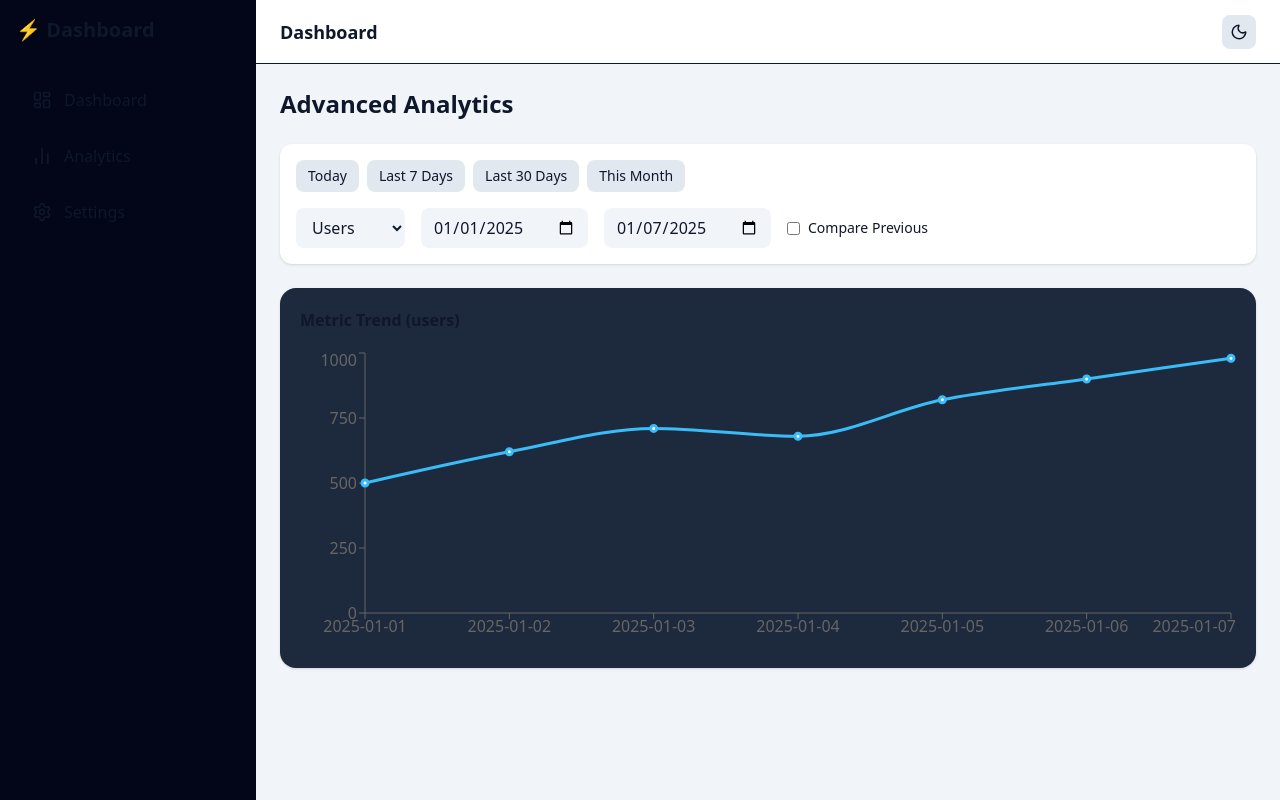
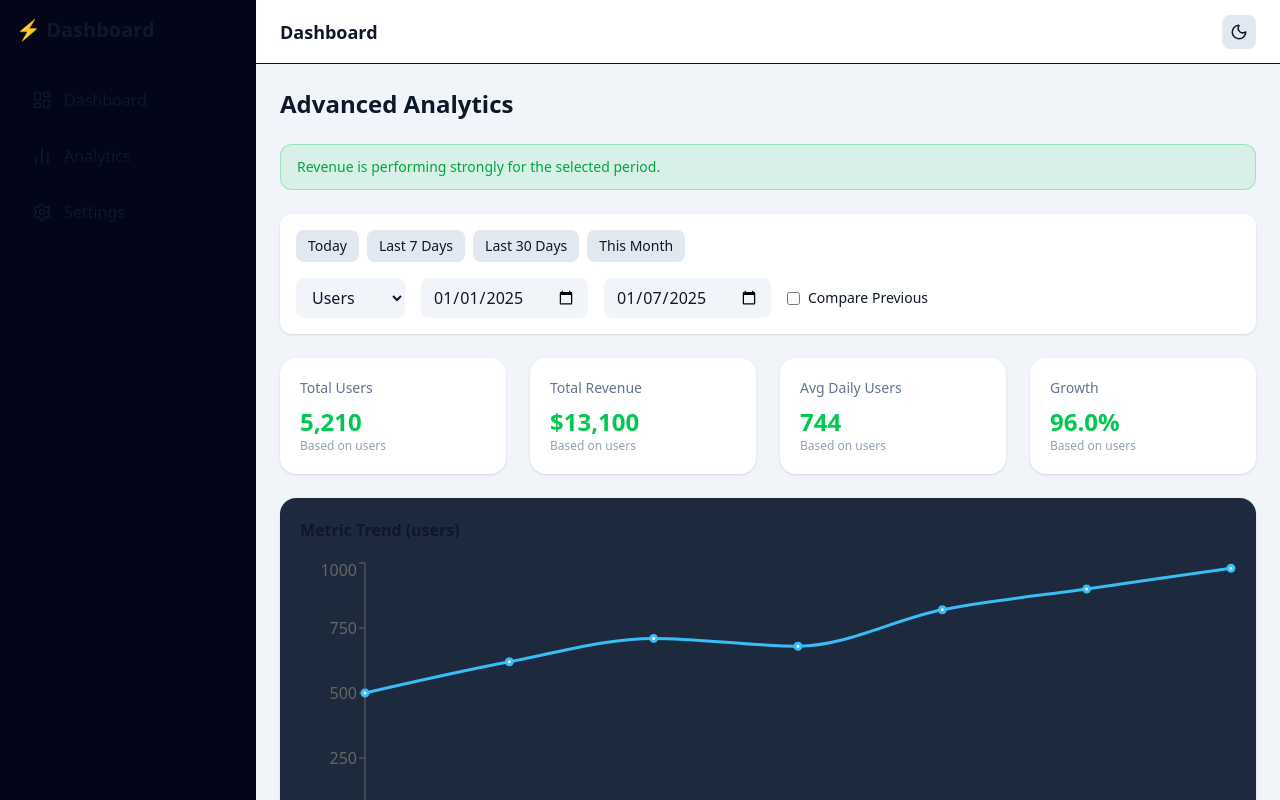
Before and after one commit to Subhronil123/basic-app, a React (Vite) app: page /analytics in a window 1280 px wide. Built offline with nearby package versions, Linux system fonts and the light colour scheme.

Commit message:
add KPI summary and alert system; implement AnalyticsKPICard, AlertBanner, and generateAlerts utility

```diff
--- /dev/null
+++ b/src/components/AlertBanner.jsx
@@ -0,0 +1,15 @@
+const styles = {
+  success: "bg-green-500/10 text-green-600 border-green-500/30",
+  warning: "bg-yellow-500/10 text-yellow-600 border-yellow-500/30",
+  error: "bg-red-500/10 text-red-600 border-red-500/30",
+};
+
+export default function AlertBanner({ type, message }) {
+  return (
+    <div
+      className={`border rounded-xl px-4 py-3 text-sm ${styles[type]}`}
+    >
+      {message}
+    </div>
+  );
+}
--- a/src/components/AnalyticsKPICard.jsx
+++ b/src/components/AnalyticsKPICard.jsx
@@ -1,11 +1,17 @@
-export default function AnalyticsKPICard({ title, value, subtitle }) {
+export default function AnalyticsKPICard({ title, value, subtitle, status }) {
+  const statusColor = {
+    good: "text-green-500",
+    warn: "text-yellow-500",
+    bad: "text-red-500",
+  };
+
   return (
-    <div className="bg-white dark:bg-slate-800 rounded-2xl p-5 shadow transition">
-      <p className="text-sm text-slate-500 dark:text-slate-400">{title}</p>
-      <h3 className="text-2xl font-bold mt-2">{value}</h3>
-      {subtitle && (
-        <p className="text-xs text-slate-400 mt-1">{subtitle}</p>
-      )}
+    <div className="bg-white dark:bg-slate-800 rounded-2xl p-5 shadow">
+      <p className="text-sm text-slate-500">{title}</p>
+      <h3 className={`text-2xl font-bold mt-2 ${statusColor[status]}`}>
+        {value}
+      </h3>
+      {subtitle && <p className="text-xs text-slate-400">{subtitle}</p>}
     </div>
   );
 }
--- a/src/pages/Analytics.jsx
+++ b/src/pages/Analytics.jsx
@@ -2,6 +2,11 @@ import { useMemo, useState } from "react";
 import { analyticsData } from "../data/analyticsData";
 import AnalyticsFilters from "../components/AnalyticsFilters";
 import ChartCard from "../components/ChartCard";
+import AnalyticsKPICard from "../components/AnalyticsKPICard";
+import DataTable from "../components/DataTable";
+import { tableData } from "../data/tableData";
+import AlertBanner from "../components/AlertBanner";
+import { generateAlerts } from "../utils/alertRules";
 import {
   LineChart,
   Line,
@@ -17,24 +22,67 @@ export default function Analytics() {
   const [endDate, setEndDate] = useState("2025-01-07");
   const [compare, setCompare] = useState(false);
 
+  /* ---------------- FILTER DATA ---------------- */
   const filteredData = useMemo(() => {
     return analyticsData.filter(
       (d) => d.date >= startDate && d.date <= endDate
     );
   }, [startDate, endDate]);
 
-  const previousData = useMemo(() => {
-    if (!compare) return [];
+  /* ---------------- MERGE DATA FOR COMPARISON ---------------- */
+  const chartData = useMemo(() => {
+    if (!compare) return filteredData;
+
     return filteredData.map((d) => ({
       ...d,
-      [metric]: Math.floor(d[metric] * 0.8),
+      previous: Math.floor(d[metric] * 0.8),
     }));
-  }, [compare, filteredData, metric]);
+  }, [filteredData, compare, metric]);
 
+  /* ---------------- KPI SUMMARY ---------------- */
+  const summary = useMemo(() => {
+    if (!filteredData.length) return null;
+
+    const totalUsers = filteredData.reduce((s, d) => s + d.users, 0);
+    const totalRevenue = filteredData.reduce((s, d) => s + d.revenue, 0);
+    const avgUsers = Math.round(totalUsers / filteredData.length);
+
+    const growth =
+      filteredData.length > 1
+        ? (
+            ((filteredData.at(-1)[metric] -
+              filteredData[0][metric]) /
+              filteredData[0][metric]) *
+            100
+          ).toFixed(1)
+        : 0;
+
+    return { totalUsers, totalRevenue, avgUsers, growth };
+  }, [filteredData, metric]);
+
+  const kpiStatus = summary?.growth >= 5 ? "good" : summary?.growth >= 0 ? "warn" : "bad";
+
+  const alerts = useMemo(() => {
+    return generateAlerts(summary)
+  }, [summary]);
+
+  /* ---------------- JSX ---------------- */
   return (
     <div className="space-y-6">
       <h2 className="text-2xl font-bold">Advanced Analytics</h2>
 
+      {/* ALERTS */}
+      <div className="space-y-4">
+        {alerts.map((alert, index) => (
+          <AlertBanner
+            key={index}
+            type={alert.type}
+            message={alert.message}
+          />
+        ))}
+      </div>
+
+      {/* Filters */}
       <AnalyticsFilters
         metric={metric}
         setMetric={setMetric}
@@ -46,9 +94,30 @@ export default function Analytics() {
         setCompare={setCompare}
       />
 
+      {/* KPI SUMMARY */}
+        {summary && (
+          <div className="grid grid-cols-1 md:grid-cols-4 gap-6">
+            {[
+          { title: "Total Users", value: summary.totalUsers.toLocaleString() },
+          { title: "Total Revenue", value: `$${summary.totalRevenue.toLocaleString()}` },
+          { title: "Avg Daily Users", value: summary.avgUsers.toLocaleString() },
+          { title: "Growth", value: `${summary.growth}%` },
+            ].map((kpi) => (
+          <AnalyticsKPICard
+            key={kpi.title}
+            title={kpi.title}
+            value={kpi.value}
+            subtitle={`Based on ${metric}`}
+            status={kpiStatus}
+          />
+            ))}
+          </div>
+        )}
+
+        {/* CHART */}
       <ChartCard title={`Metric Trend (${metric})`}>
         <ResponsiveContainer width="100%" height={300}>
-          <LineChart data={filteredData}>
+          <LineChart data={chartData}>
             <XAxis dataKey="date" />
             <YAxis />
             <Tooltip />
@@ -63,8 +132,7 @@ export default function Analytics() {
             {compare && (
               <Line
                 type="monotone"
-                dataKey={metric}
-                data={previousData}
+                dataKey="previous"
                 stroke="#94a3b8"
                 strokeDasharray="5 5"
               />
@@ -72,6 +140,7 @@ export default function Analytics() {
           </LineChart>
         </ResponsiveContainer>
       </ChartCard>
+      <DataTable data={tableData} />
     </div>
   );
 }
--- /dev/null
+++ b/src/utils/alertRules.js
@@ -0,0 +1,28 @@
+export function generateAlerts(summary) {
+  if (!summary) return [];
+
+  const alerts = [];
+
+  if (summary.growth < 0) {
+    alerts.push({
+      type: "error",
+      message: "Revenue or users are declining compared to the selected period.",
+    });
+  }
+
+  if (summary.avgUsers < 700) {
+    alerts.push({
+      type: "warning",
+      message: "Average daily users are below expected levels.",
+    });
+  }
+
+  if (summary.totalRevenue > 10000) {
+    alerts.push({
+      type: "success",
+      message: "Revenue is performing strongly for the selected period.",
+    });
+  }
+
+  return alerts;
+}
```
